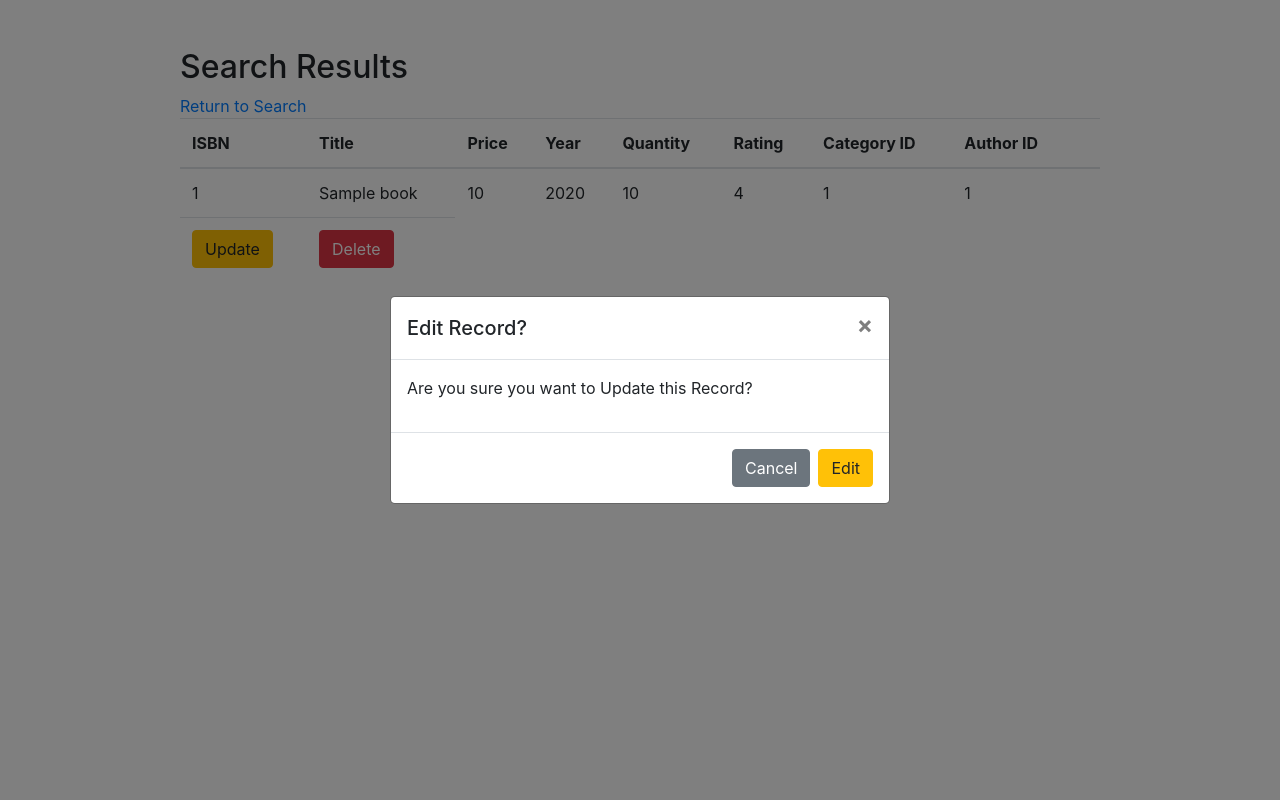
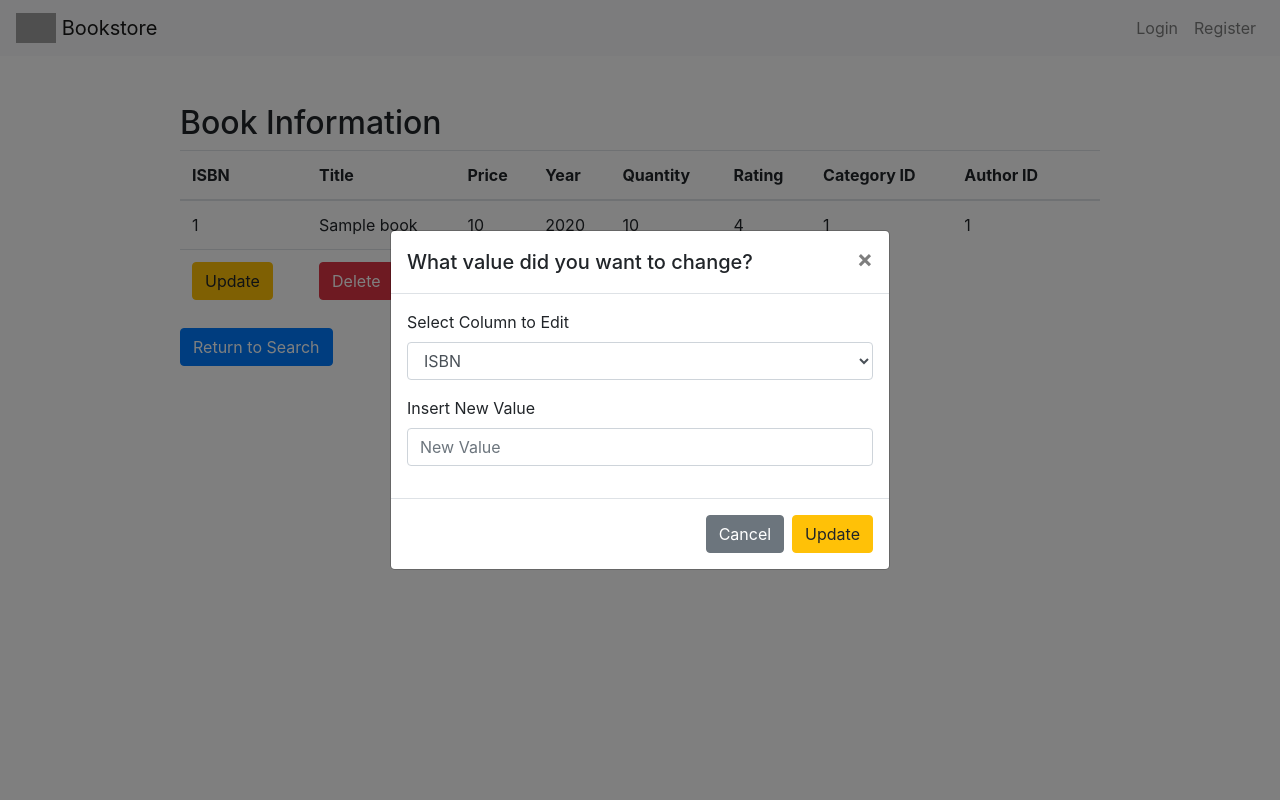
Before and after one commit to tangiambe/Bookstore-Sever, a Flask app: template templates/book_info.html in a window 1280 px wide, after a click on "Update". Run offline with Flask 3, Linux system fonts and the light colour scheme; the template is opened without the code that fills it: most values are stand-ins (such as "Sample title", 1, 10 or a date in 2020); some libraries are stand-ins or nearby versions; grey boxes are pictures that could not be loaded.

Commit message:
working on update function

```diff
--- a/tempCodeRunnerFile.py
+++ /dev/null
@@ -1 +0,0 @@
-'/search_results/<int:book_id>/delete'
--- a/templates/book_info.html
+++ b/templates/book_info.html
@@ -7,12 +7,12 @@
     <link rel="stylesheet" href="https://stackpath.bootstrapcdn.com/bootstrap/4.5.2/css/bootstrap.min.css">
 </head>
 <body>
+    {% include 'nav_menu.html' %}
     <div class="container mt-5">
         <!-- Display Search Results -->
         <div class="row">
             <div class="col-md-10 offset-md-1">
-                <h2>Search Results</h2>
-                <a href="{{ url_for('search_books') }}">Return to Search</a>
+                <h2>Book Information</h2>
                 <table class="table">
                     <thead>
                         <tr>
@@ -42,36 +42,55 @@
 
 
                         </tr>
-
-                        <!-- Button trigger modal for Update -->
                                 <td>
+                                    <div class="col-md-12 text-center"></div>
                                     <button type="button" class="btn btn-warning" data-toggle="modal" data-target="#UpdateModal">
                                         Update
                                     </button>
                                     <!-- Modal -->
+                                    <form method="post">
                                     <div class="modal fade" id="UpdateModal" tabindex="-1" role="dialog" aria-labelledby="exampleModalCenterTitle" aria-hidden="true">
                                         <div class="modal-dialog modal-dialog-centered" role="document">
                                             <div class="modal-content">
                                                 <div class="modal-header">
-                                    <h5 class="modal-title" id="exampleModalLongTitle">Edit Record?</h5>
+                                                <h5 class="modal-title" id="exampleModalLongTitle">What value did you want to change?</h5>
                                                 <button type="button" class="close" data-dismiss="modal" aria-label="Close">
                                                     <span aria-hidden="true">&times;</span>
                                                 </button>
                                             </div>
                                             <div class="modal-body">
-                                    <p>Are you sure you want to Update this Record?</p>
+
+                                                      <div class="form-group">
+                                                        <label for="exampleFormControlSelect1">Select Column to Edit</label>
+                                                        <select class="form-control" id="fieldVal" name="fieldVal">
+                                                          <option>ISBN</option>
+                                                          <option>Title</option>
+                                                          <option>Price</option>
+                                                          <option>Year</option>
+                                                          <option>Quantity</option>
+                                                          <option>Rating</option>
+                                                        </select>
+                                                      </div>
+                                                      <div class="form-group">
+                                                          <label for="exampleFormControlInput1">Insert New Value</label>
+                                                          <input type="text" class="form-control" id="fieldInput"  name="fieldInput" placeholder="New Value">
+                                                      </div>
+
+
                                             </div>
                                             <div class="modal-footer">
                                                 <button type="button" class="btn btn-secondary" data-dismiss="modal">Cancel</button>
-                                    <a href="{{ url_for('update_book',book_id=book.id)}}" class="btn btn-warning" type="submit">Edit</a>
+                                                <a href="{{ url_for('update_book',book_id=book.id) }}" class="btn btn-warning" type="submit">Update</a>
                                             </div>
                                         </div>
                                         </div>
                                     </div>
+                                </form>
                                 </td>
 
                                 <!-- Button trigger modal for Delete -->
                                 <td>
+                                    <div class="col-md-12 text-center"></div>
                                     <button type="button" class="btn btn-danger" data-toggle="modal" data-target="#DeleteModal">
                                         Delete
                                     </button>
@@ -86,9 +105,11 @@
                                                 </button>
                                             </div>
                                             <div class="modal-body">
-                                    <p>Are you sure you want to delete this Record?</p>
+                                                <p>Are you sure you want to delete the book Record?</p>
+                                                <p>Title: {{book.title}}</p>
+                                                <p>ISBN: {{book.id}}</p>
                                             </div>
-                                {{book.id}}
+
                                             <div class="modal-footer">
                                                 <button type="button" class="btn btn-secondary" data-dismiss="modal">Cancel</button>
                                                 <a href="{{ url_for('delete_book',book_id=book.id) }}" class="btn btn-danger" type="submit">Delete</a>
@@ -98,20 +119,16 @@
                                     </div>
                                 </td>
 
-                        {% endfor %}
-                    </tbody>
 
 
-
-
-
-
+                    </tbody>
                 </table>
-
+                <a href="{{ url_for('search_books') }}" class="btn btn-primary">Return to Search</a>
             </div>
         </div>
     </div>
 
+    {% endfor %}
     <script src="https://code.jquery.com/jquery-3.5.1.slim.min.js"></script>
     <script src="https://cdn.jsdelivr.net/npm/@popperjs/core@2.9.3/dist/umd/popper.min.js"></script>
     <script src="https://stackpath.bootstrapcdn.com/bootstrap/4.5.2/js/bootstrap.min.js"></script>
--- a/templates/search_results.html
+++ b/templates/search_results.html
@@ -15,7 +15,7 @@
         <div class="row">
             <div class="col-md-10 offset-md-1">
                 <h2>Search Results</h2>
-                <a href="{{ url_for('search_books') }}">Return to Search</a>
+                <a href="{{ url_for('search_books') }}" class="btn btn-secondary">Return to Search</a>
                 <table class="table">
                     <thead>
                         <tr>
```
Also changed, not shown: mongo_app.py (+8 -5 lines), templates/update_book.html (+20 -23 lines). Lines whose indentation alone changed are shown as unchanged.
